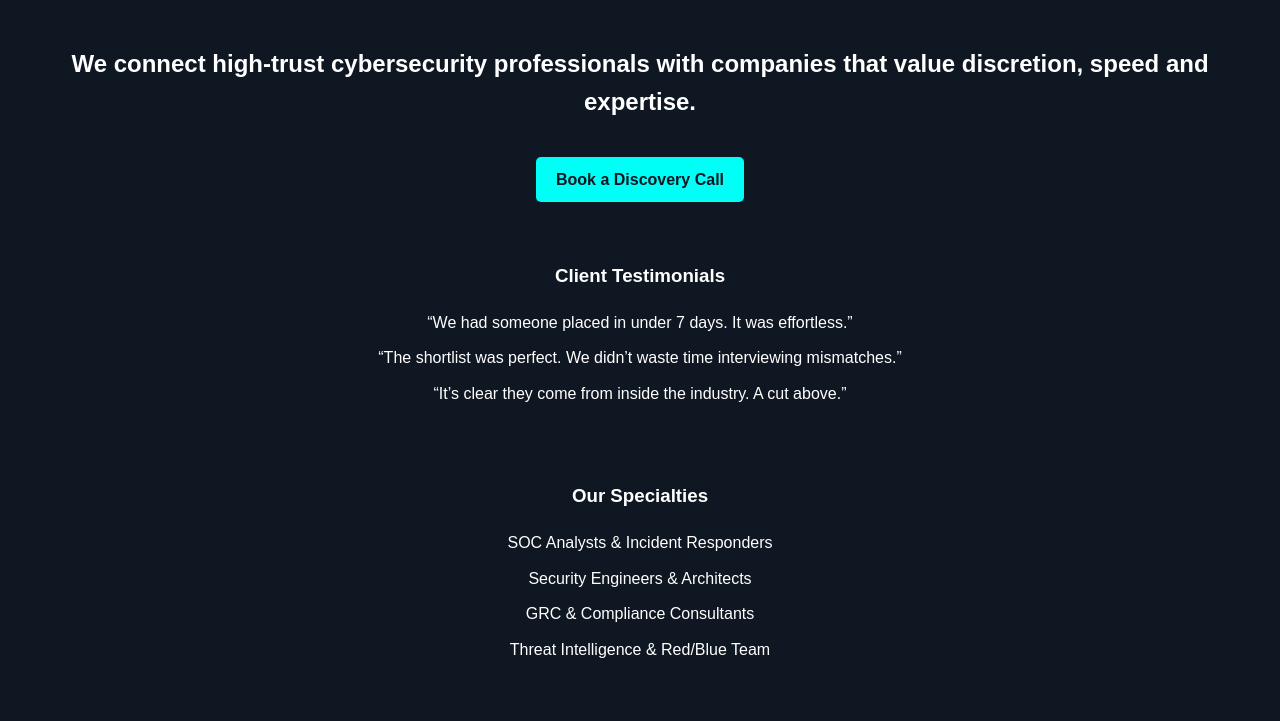
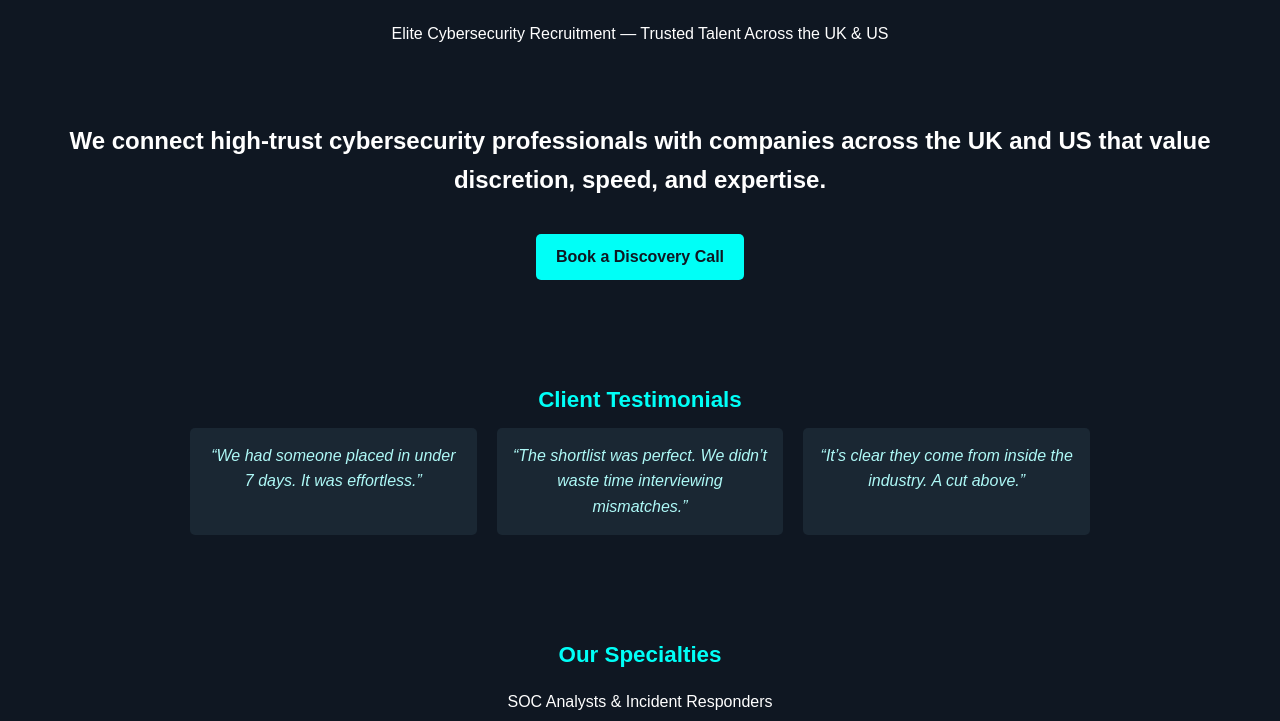
Before and after one commit to hollymere/cybertalenthire.github.io, a plain HTML site: page index.html in a window 1280 px wide. Shown: the part 194-915 px from the top of the page. Drawn offline with Linux system fonts and the light colour scheme.

Commit message:
Add files via upload

```diff
--- a/index.html
+++ b/index.html
@@ -8,21 +8,25 @@
 </head>
 <body>
   <header>
+    <img src="cybertalenthire-logo.png" alt="CyberTalentHire Logo" class="logo" />
     <h1>CYBERTALENTHIRE</h1>
-    <p>Elite Cybersecurity Recruitment — Trusted by UK Companies</p>
+    <p>Elite Cybersecurity Recruitment — Trusted Talent Across the UK & US</p>
   </header>
+
   <section class="hero">
-    <h2>We connect high-trust cybersecurity professionals with companies that value discretion, speed and expertise.</h2>
+    <h2>We connect high-trust cybersecurity professionals with companies across the UK and US that value discretion, speed, and expertise.</h2>
     <a href="#" class="cta-button">Book a Discovery Call</a>
   </section>
-  <section>
+
+  <section class="testimonials">
     <h3>Client Testimonials</h3>
-    <ul>
-      <li>“We had someone placed in under 7 days. It was effortless.”</li>
-      <li>“The shortlist was perfect. We didn’t waste time interviewing mismatches.”</li>
-      <li>“It’s clear they come from inside the industry. A cut above.”</li>
-    </ul>
+    <div class="testimonial-row">
+      <div class="testimonial">“We had someone placed in under 7 days. It was effortless.”</div>
+      <div class="testimonial">“The shortlist was perfect. We didn’t waste time interviewing mismatches.”</div>
+      <div class="testimonial">“It’s clear they come from inside the industry. A cut above.”</div>
+    </div>
   </section>
+
   <section>
     <h3>Our Specialties</h3>
     <ul>
@@ -32,8 +36,10 @@
       <li>Threat Intelligence & Red/Blue Team</li>
     </ul>
   </section>
+
   <footer>
     <p>Registered Office: 20 Wenlock Road, London, N1 7GU</p>
+    <p>Operating across the US and UK — with strong delivery networks in Virginia, New York, and London</p>
     <p>© 2025 CyberTalentHire. All rights reserved.</p>
   </footer>
 </body>
--- a/style.css
+++ b/style.css
@@ -1,3 +1,4 @@
+
 body {
   margin: 0;
   font-family: Arial, sans-serif;
@@ -9,9 +10,18 @@ header, section, footer {
   padding: 20px;
   text-align: center;
 }
+.logo {
+  max-width: 120px;
+  margin-bottom: 10px;
+}
 h1 {
   font-size: 2.5em;
   color: #00fff7;
+}
+h3 {
+  font-size: 1.4em;
+  color: #00fff7;
+  margin-bottom: 10px;
 }
 .cta-button {
   display: inline-block;
@@ -30,3 +40,26 @@ ul {
 li {
   margin: 10px 0;
 }
+.testimonials {
+  margin: 40px auto;
+  max-width: 900px;
+}
+.testimonial-row {
+  display: flex;
+  justify-content: space-around;
+  flex-wrap: wrap;
+  gap: 20px;
+}
+.testimonial {
+  flex: 1;
+  min-width: 250px;
+  background: #1a2733;
+  padding: 15px;
+  border-radius: 5px;
+  font-style: italic;
+  color: #aef9f7;
+}
+footer {
+  font-size: 0.85em;
+  color: #aaaaaa;
+}
```
Also changed, not shown: cybertalenthire-logo.png (added).
